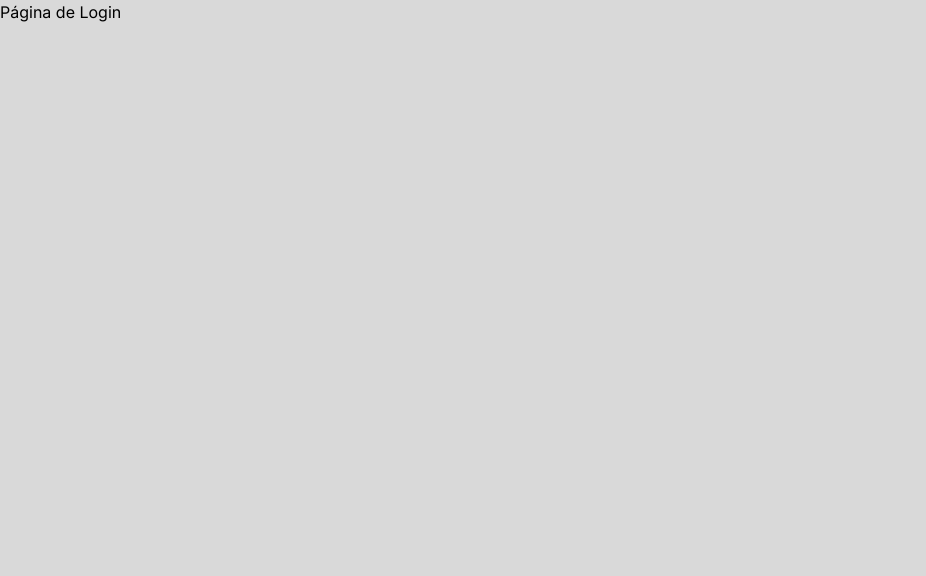
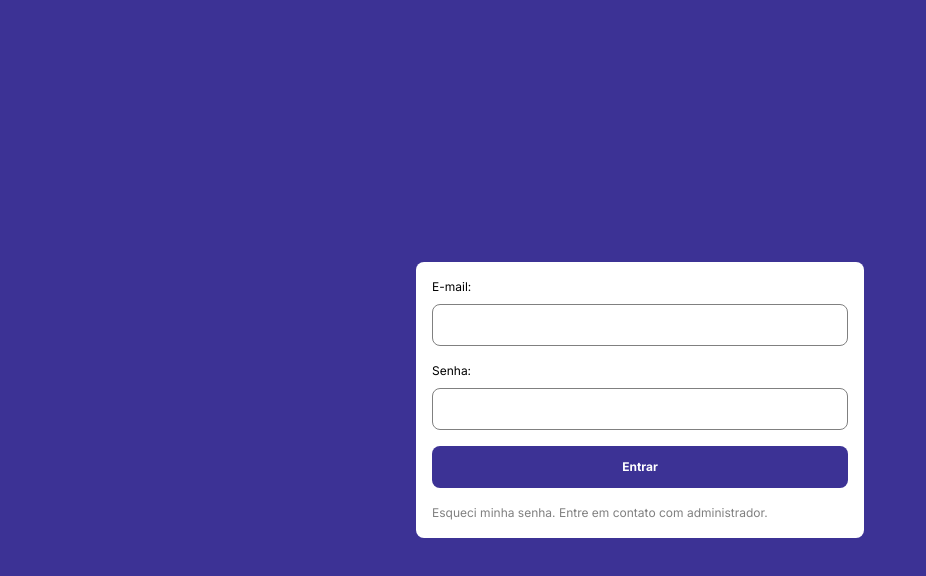
Before and after one commit to goncalvesjv2/labsafe-frontend, a React (Vite) app: page / in a window 1280 px wide. Shown: the top 576 px of the page, without its empty margins (0-926 px from the left). Built offline with nearby package versions, Linux system fonts and the light colour scheme.

Commit message:
criando uma tela de login

```diff
--- a/src/pages/Login.tsx
+++ b/src/pages/Login.tsx
@@ -1,8 +1,19 @@
 function Login() {
     return (
-        <>
-            <h1>Página de Login</h1>
-        </>
+        <div className="h-screen bg-primary flex flex-col justify-center items-center">
+            <form className="bg-white w-md rounded-lg h-min p-4 flex flex-col gap-4">
+                <div className="flex flex-col gap-2">
+                    <label className="text-black text-small">E-mail:</label>
+                    <input className="border border-border rounded-lg p-2" type="text" />
+                </div>
+                <div className="flex flex-col gap-2">
+                    <label className="text-black text-small">Senha:</label>
+                    <input className="border border-border rounded-lg p-2" type="password" />
+                </div>
+                <button className="bg-primary p-3 rounded-lg text-white text-small font-bold">Entrar</button>
+                <p className="text-border text-small">Esqueci minha senha. Entre em contato com administrador.</p>
+            </form>
+        </div>
     )
 }
 
```
